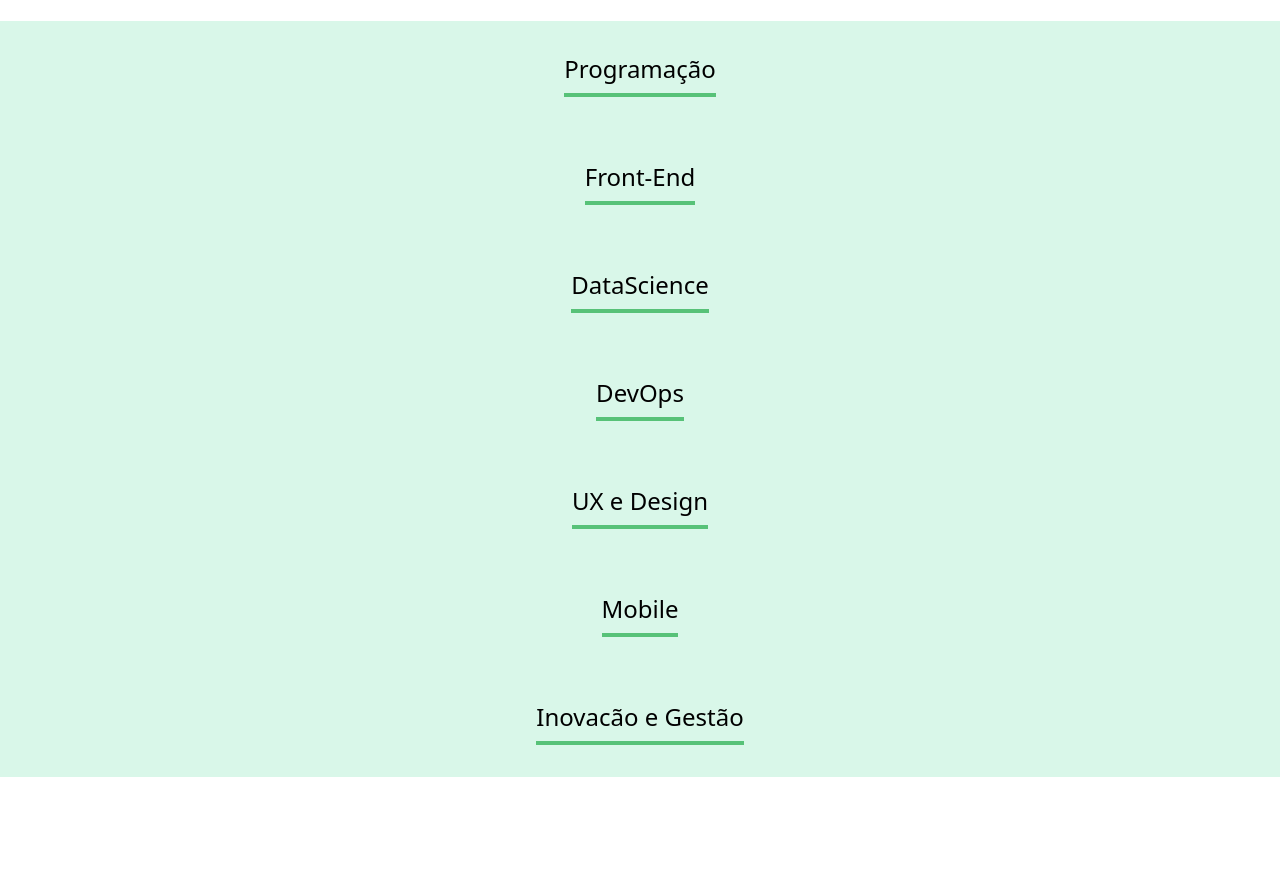
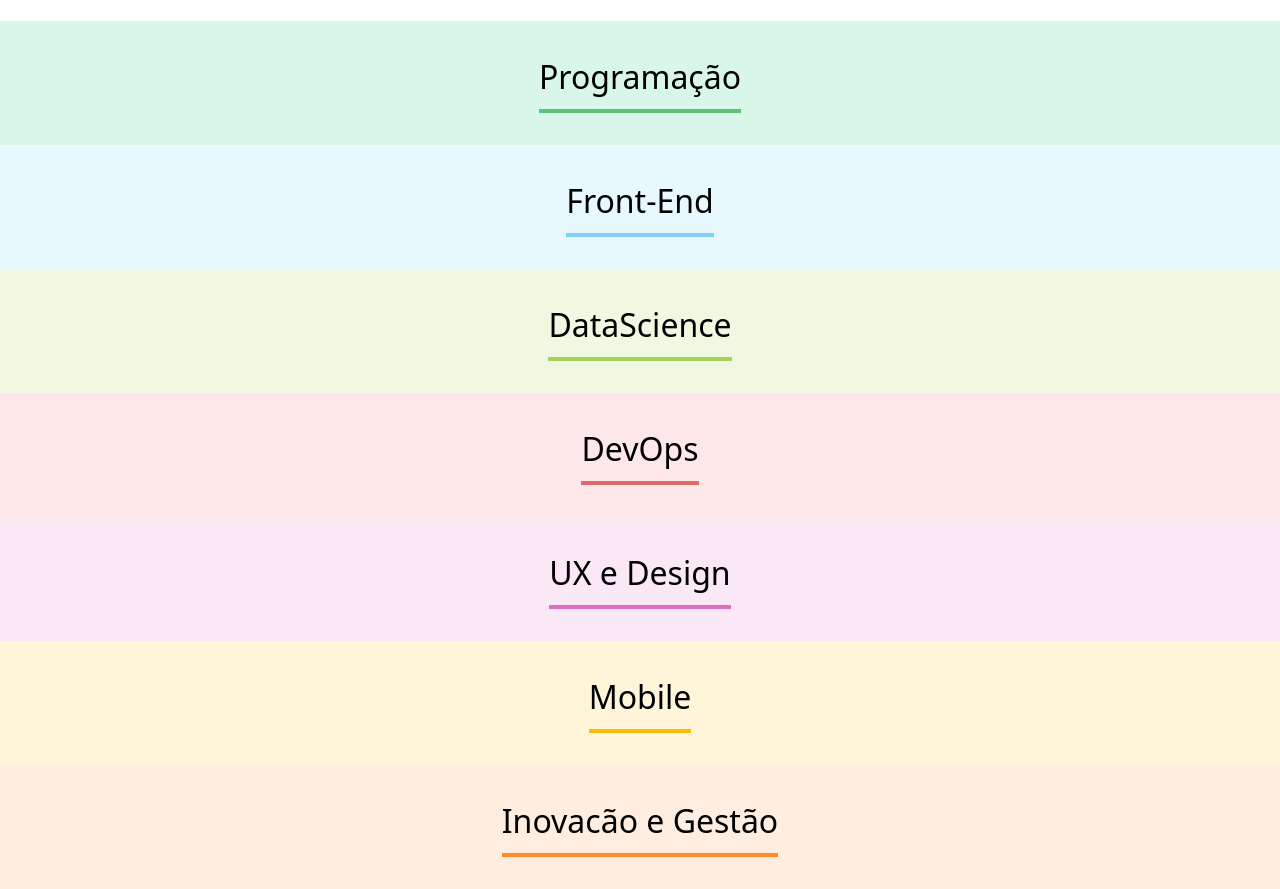
Before and after one commit to guilhermegoulart/organo, a React (Create React App) app: page / in a window 1280 px wide. Shown: the part 1420-2309 px from the top of the page. Before the commit the page ends 2197 px from the top, so only its background shows below. Built offline with nearby package versions, Linux system fonts and the light colour scheme.

Commit message:
Refactoring Team.jsx for index.js inside of team directory; Creating a style.css for team component, called team.css; atualizing Team import in App.jsx; Creating an Array of Objects, and using they properties to name, stylize the Team component.

```diff
--- a/src/App.jsx
+++ b/src/App.jsx
@@ -4,6 +4,44 @@ import { Form } from "./components/Form";
 import Team from "./components/Team";
 
 function App() {
+  const teams = [
+    {
+      name: "Programação",
+      primaryColor: "#57C278",
+      secundaryColor: "#D9F7E9",
+    },
+    {
+      name: "Front-End",
+      primaryColor: "#82CFFA",
+      secundaryColor: "#E8F8FF",
+    },
+    {
+      name: "DataScience",
+      primaryColor: "#A6D157",
+      secundaryColor: "#F0F8E2",
+    },
+    {
+      name: "DevOps",
+      primaryColor: "#E06B69",
+      secundaryColor: "#FDE7E8",
+    },
+    {
+      name: "UX e Design",
+      primaryColor: "#DB6EBF",
+      secundaryColor: "#FAE9F5",
+    },
+    {
+      name: "Mobile",
+      primaryColor: "#FFBA05",
+      secundaryColor: "#FFF5D9",
+    },
+    {
+      name: "Inovacão e Gestão",
+      primaryColor: "#FF8A29",
+      secundaryColor: "#FFEEDF",
+    },
+  ];
+
   const [colaborators, setColaborators] = useState([]);
 
   const toTheNewColaborator = (colaborator) => {
@@ -19,13 +57,15 @@ function App() {
           toTheNewColaborator(colaborator)
         }
       />
-      <Team name="Programação" />
-      <Team name="Front-End" />
-      <Team name="DataScience" />
-      <Team name="DevOps" />
-      <Team name="UX e Design" />
-      <Team name="Mobile" />
-      <Team name="Inovacão e Gestão" />
+
+      {teams.map((team) => (
+        <Team
+          key={team.name}
+          name={team.name}
+          primColor={team.primaryColor}
+          secColor={team.secundaryColor}
+        />
+      ))}
     </div>
   );
 }
--- a/src/components/Team.jsx
+++ /dev/null
@@ -1,9 +0,0 @@
-export default function Team(props) {
-  return (
-    <section className=" text-center p-8 bg-lighgreen">
-      <h3 className="text-2xl border-b-4 border-green inline-block pb-2">
-        {props.name}
-      </h3>
-    </section>
-  );
-}
--- /dev/null
+++ b/src/components/Team/index.js
@@ -0,0 +1,14 @@
+import '../Team/team.css'
+
+export default function Team(props) {
+  const styles = { backgroundColor: props.secColor }
+  const borderStyle = { borderColor: props.primColor }
+
+  return (
+    <section className="time" style={styles}>
+      <h3 style={borderStyle}>
+        {props.name}
+      </h3>
+    </section>
+  );
+}
--- /dev/null
+++ b/src/components/Team/team.css
@@ -0,0 +1,11 @@
+.time {
+  text-align: center;
+  padding: 32px;
+}
+
+.time h3 {
+  font-size: 32px;
+  border-bottom: 4px solid;
+  display: inline-block;
+  padding-bottom: 8px;
+}
--- a/tailwind.config.js
+++ b/tailwind.config.js
@@ -8,8 +8,28 @@ module.exports = {
       cinza: '#f2f2f2',
       veryperi: '#6667AB',
       lighgreen: '#D9F7E9',
-      green: '#57C278'
+      green: '#57C278',
 
+      pmColor:'#57C278' ,
+      secondColor:'#D9F7E9' ,
+
+      pcColor2:'#82CFFA' ,
+      secondColor2:'#E8F8FF',
+
+      pmColor3:'#A6D157' ,
+      secondColor3: '#F0F8E2',
+
+      pmColor4:'#E06B69' ,
+      secondColor4:'#FDE7E8' ,
+
+      pmColor5:'#DB6EBF' ,
+      secondColor5:'#FAE9F5',
+
+      pmColor6:'#FFBA05' ,
+      secondColor6:'#FFF5D9' ,
+
+      pmColor7: '#FF8A29',
+      secondColor7: '#FFEEDF',
     },
     extend: {
       boxShadow: {
```
